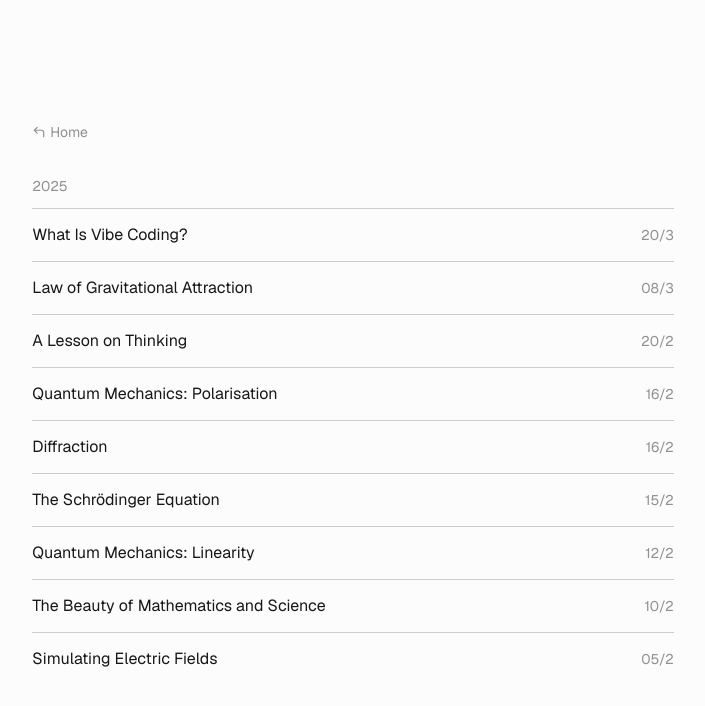
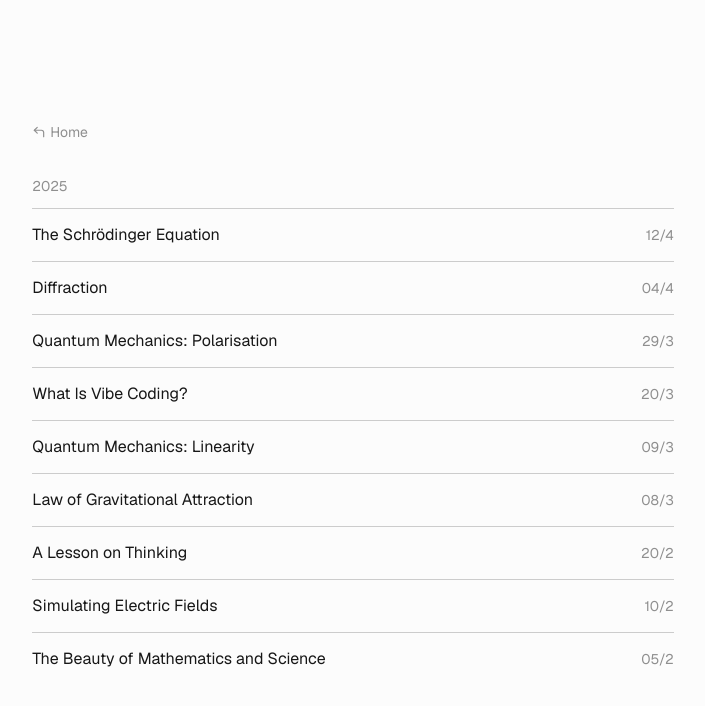
Before and after one commit to Karledo/karledo.github.io, a Next.js app: page /writing in a window 1280 px wide. Shown: the top 706 px of the page, without its empty margins (287-992 px from the left). Built offline with nearby package versions, Linux system fonts and the light colour scheme.

Commit message:
Update dates

```diff
--- a/app/writing/page-data.ts
+++ b/app/writing/page-data.ts
@@ -7,8 +7,13 @@ export type Page = {
 export const pages: Page[] = [
   {
     title: "The Beauty of Mathematics and Science",
+    date: new Date(2025, 1, 5),
+    slug: "/the-beauty-of-mathematics-and-science",
+  },
+  {
+    title: "Simulating Electric Fields",
     date: new Date(2025, 1, 10),
-    slug: "/the-beauty-of-mathematics-and-science",
+    slug: "/simulating-electric-fields",
   },
   {
     title: "A Lesson on Thinking",
@@ -26,33 +31,28 @@ export const pages: Page[] = [
   //   slug: "/dealing-with-high-workload",
   // },
   {
+    title: "Quantum Mechanics: Linearity",
+    date: new Date(2025, 2, 9),
+    slug: "/quantum-mechanics-linearity",
+  },
+  {
     title: "What Is Vibe Coding?",
     date: new Date(2025, 2, 20),
     slug: "/what-is-vibe-coding",
   },
   {
-    title: "Simulating Electric Fields",
-    date: new Date(2025, 1, 5),
-    slug: "/simulating-electric-fields",
-  },
-  {
-    title: "Quantum Mechanics: Linearity",
-    date: new Date(2025, 1, 12),
-    slug: "/quantum-mechanics-linearity",
-  },
-  {
     title: "Quantum Mechanics: Polarisation",
-    date: new Date(2025, 1, 16),
+    date: new Date(2025, 2, 29),
     slug: "/quantum-mechanics-polarisation",
   },
   {
     title: "Diffraction",
-    date: new Date(2025, 1, 16),
+    date: new Date(2025, 3, 4),
     slug: "/diffraction",
   },
   {
     title: "The Schrödinger Equation",
-    date: new Date(2025, 1, 15),
+    date: new Date(2025, 3, 12),
     slug: "/the-schrodinger-equation"
   }
 ];
```
